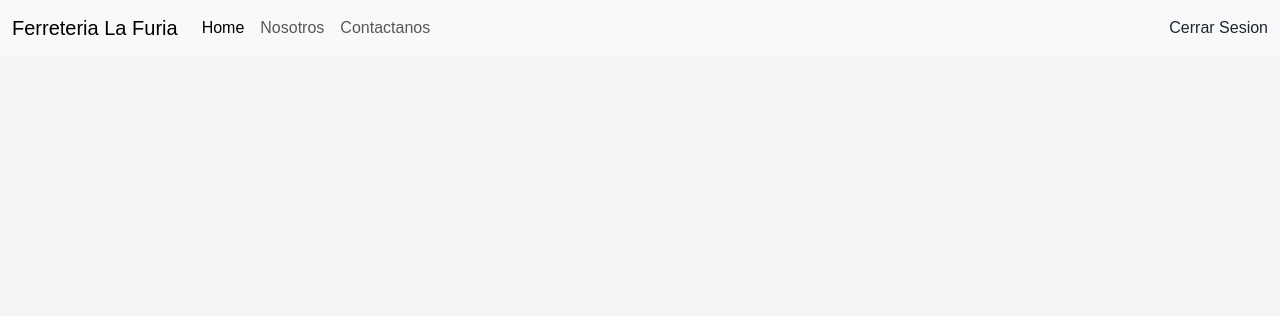
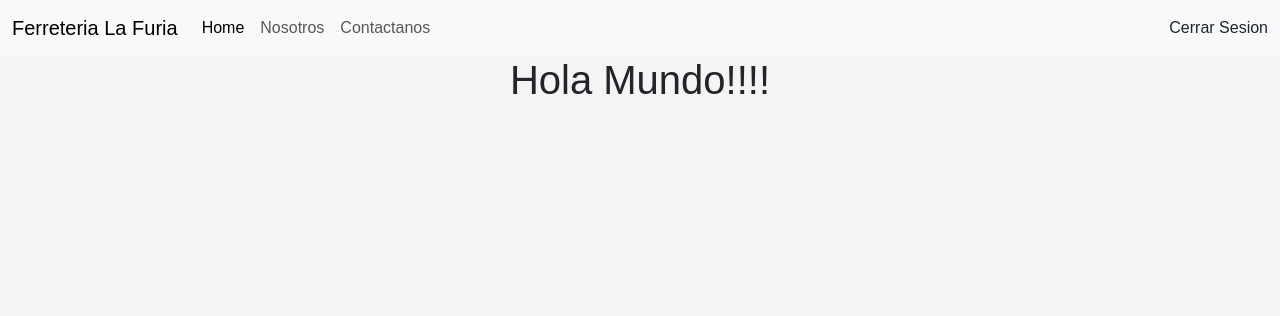
Before and after one commit to 1Franciscoluna1/Proyecto_FerreteriaLaFuria, a Flask app: page /home in a window 1280 px wide. Shown: the top 316 px of the page. Run offline with Flask 3, Linux system fonts and the light colour scheme; the visitor is signed in with stand-in values (Sample User, id 1).

Commit message:
Agregue un mensaje dentro del Home

```diff
--- a/templates/home.html
+++ b/templates/home.html
@@ -1,5 +1,5 @@
 {% include 'base.html' %}
 
 {% block content %}
-
+    <h1>Hola Mundo!!!!</h1>
 {% endblock %}
```
